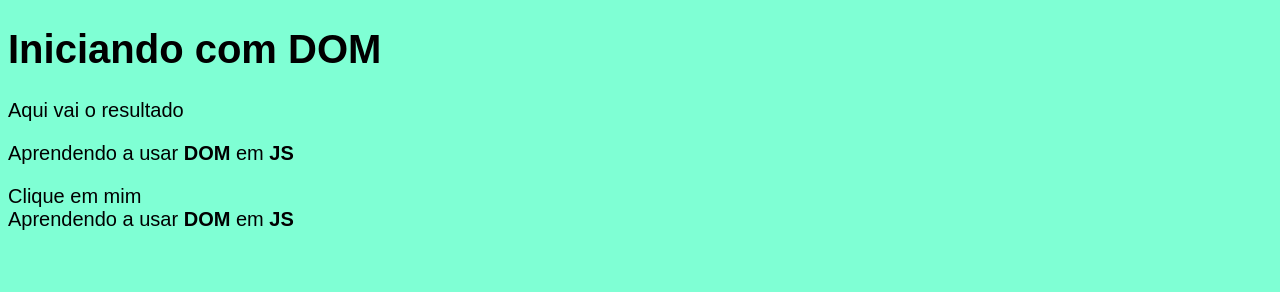
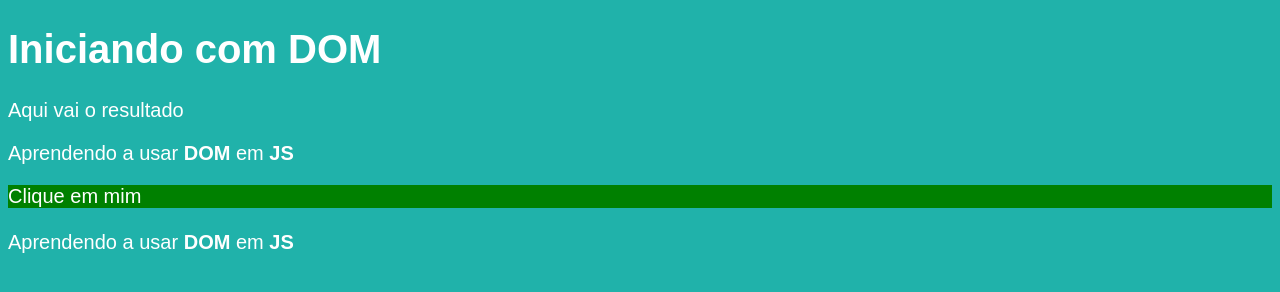
Before and after one commit to jvlima1205/_CursoJS, a plain HTML site: page aula06/ex005.html in a window 1280 px wide. Drawn offline with Linux system fonts and the light colour scheme.

Commit message:
aula06 "ex005"

```diff
--- a/aula06/ex005.html
+++ b/aula06/ex005.html
@@ -7,7 +7,8 @@
     <title>Primeiros passos DOM</title>
     <style>
         body{
-            background-color: aquamarine;
+            background-color: lightseagreen;
+            color: white;
             font-size: 20px;
             font-family: Arial, Helvetica, sans-serif;
         }
@@ -17,11 +18,31 @@
 <body>
     <h1>Iniciando com DOM</h1>
     <p>Aqui vai o resultado</p>
-    <p>Aprendendo a usar <strong>DOM</strong> em <strong>JS</strong></p>
-    <div>Clique em mim</div>
+    <p name="test">Aprendendo a usar <strong>DOM</strong> em <strong>JS</strong></p>
+    <div id="msg">Clique em mim</div>
+    <br>
     <script>
-        var p1 = window.document.getElementsByTagName('p')[1]
-        document.write(p1.innerHTML)
+        // Por Marca:
+        var p0= window.document.getElementsByTagName('p')[0] // TagByName = referente a tag de HTML
+
+        //Por Nome:
+        var p1 = window.document.getElementsByName('test')[0] // ByName = nome atribuido a tag (id, class, qualquer coisa)
+
+        //Por Class:
+        var d0 = window.document.getElementsByClassName('msg') // ClassName = acessa as classes
+
+        //Por ID:
+        var d1 = window.document.getElementById('msg') //ById = acessa os id
+
+        //Por Seletor - mais recente
+        var d2 = document.querySelector('div#msg')
+
+        //document.write(p1.innerText) InnerText = acessa somente o texto, sem as tags filho (adicionais)
+        document.write(p1.innerHTML) // InnerHTML = acessa todo conteúdo junto as tags
+        d2.style.background = 'green'
+
+
+
 
     </script>
 
```
Also changed, not shown: aula04/ex001.html (+1 -1 lines), aula06/ex002.html (+1 -1 lines).
